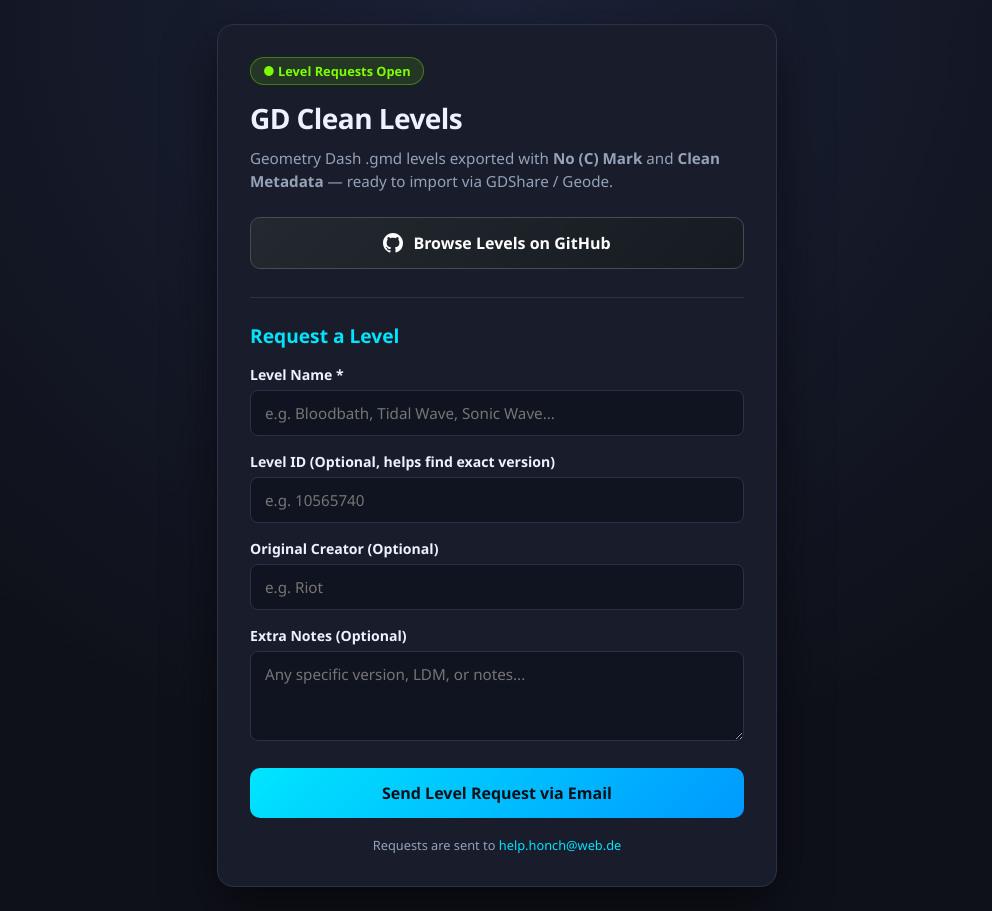
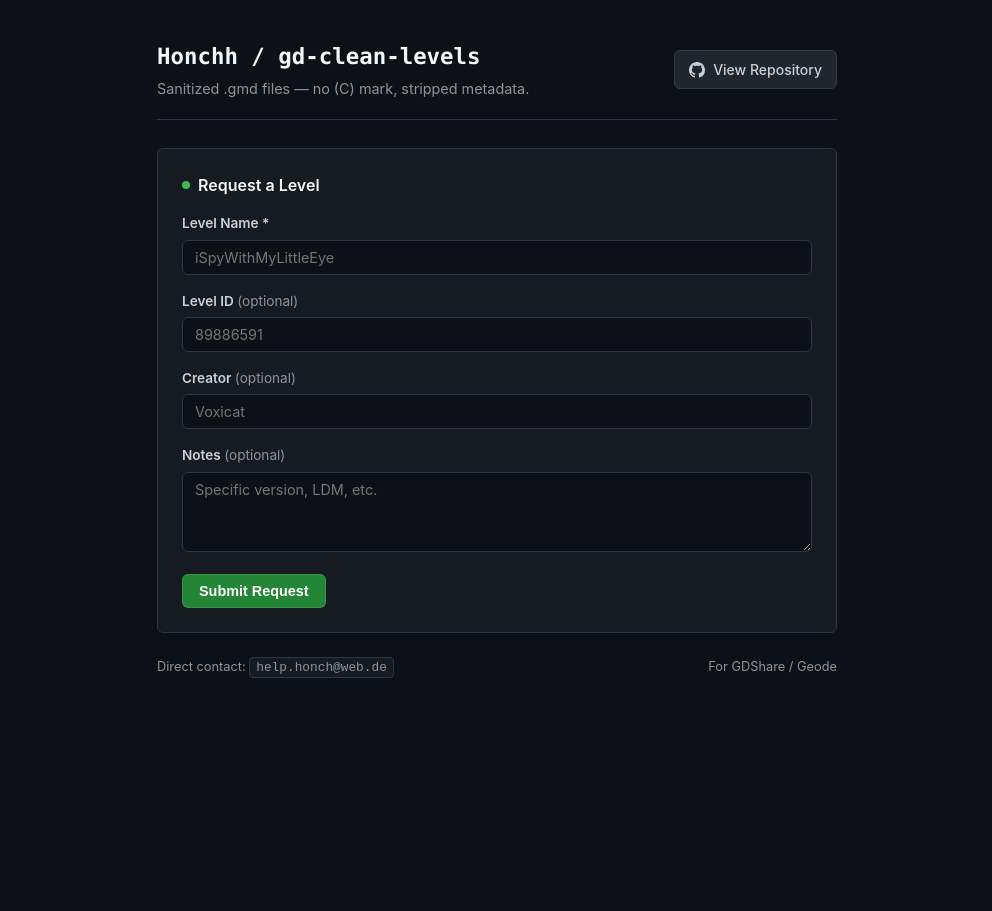
Before and after one commit to Honchh/geometry-dash-no-copymark-levels, a plain HTML site: page index.html in a window 1280 px wide. Shown: the whole page, without its empty margins (143-1135 px from the left). After the commit the page ends 800 px from the top, so only its background shows below. Drawn offline with Linux system fonts and the light colour scheme.

Commit message:
index.html

```diff
--- a/index.html
+++ b/index.html
@@ -3,243 +3,224 @@
 <head>
   <meta charset="UTF-8" />
   <meta name="viewport" content="width=device-width, initial-scale=1.0" />
-  <title>GD Clean Levels — Request & Archive</title>
+  <title>gd-clean-levels // Honchh</title>
   <style>
-    :root {
-      --bg: #0f111a;
-      --card: #181c2b;
-      --border: #2a314a;
-      --primary: #00e5ff;
-      --accent: #7cff01;
-      --text: #eef2ff;
-      --muted: #94a3b8;
-    }
-
     * {
       box-sizing: border-box;
       margin: 0;
       padding: 0;
-      font-family: 'Segoe UI', system-ui, -apple-system, sans-serif;
     }
 
     body {
-      background: radial-gradient(circle at top, #1b2238 0%, var(--bg) 70%);
-      color: var(--text);
-      min-height: 100vh;
+      background-color: #0d1117;
+      color: #c9d1d9;
+      font-family: -apple-system, BlinkMacSystemFont, "Segoe UI", Helvetica, Arial, sans-serif;
+      line-height: 1.5;
+      padding: 40px 20px;
+    }
+
+    .wrapper {
+      max-width: 680px;
+      margin: 0 auto;
+    }
+
+    header {
+      border-bottom: 1px solid #30363d;
+      padding-bottom: 20px;
+      margin-bottom: 28px;
       display: flex;
-      justify-content: center;
+      justify-content: space-between;
       align-items: center;
+      flex-wrap: wrap;
+      gap: 12px;
+    }
+
+    .title-area h1 {
+      font-size: 1.4rem;
+      color: #f0f6fc;
+      font-family: ui-monospace, SFMono-Regular, SF Mono, Menlo, Consolas, monospace;
+    }
+
+    .title-area p {
+      font-size: 0.9rem;
+      color: #8b949e;
+      margin-top: 4px;
+    }
+
+    .gh-btn {
+      display: inline-flex;
+      align-items: center;
+      gap: 8px;
+      background-color: #21262d;
+      color: #c9d1d9;
+      border: 1px solid #363b42;
+      padding: 8px 14px;
+      border-radius: 6px;
+      font-size: 0.875rem;
+      font-weight: 500;
+      text-decoration: none;
+      transition: background-color 0.15s, border-color 0.15s;
+    }
+
+    .gh-btn:hover {
+      background-color: #30363d;
+      border-color: #8b949e;
+      color: #ffffff;
+    }
+
+    .box {
+      background-color: #161b22;
+      border: 1px solid #30363d;
+      border-radius: 6px;
       padding: 24px;
     }
 
-    .container {
-      width: 100%;
-      max-width: 560px;
-      background: var(--card);
-      border: 1px solid var(--border);
-      border-radius: 16px;
-      padding: 32px;
-      box-shadow: 0 20px 50px rgba(0, 0, 0, 0.5);
+    .box-header {
+      font-size: 1rem;
+      font-weight: 600;
+      color: #f0f6fc;
+      margin-bottom: 16px;
+      display: flex;
+      align-items: center;
+      gap: 8px;
     }
 
-    .badge {
+    .status-dot {
+      height: 8px;
+      width: 8px;
+      background-color: #3fb950;
+      border-radius: 50%;
       display: inline-block;
-      background: rgba(124, 255, 1, 0.12);
-      color: var(--accent);
-      border: 1px solid rgba(124, 255, 1, 0.35);
-      padding: 4px 12px;
-      border-radius: 999px;
-      font-size: 0.8rem;
-      font-weight: 600;
-      margin-bottom: 14px;
     }
 
-    h1 {
-      font-size: 1.75rem;
-      margin-bottom: 10px;
-      letter-spacing: -0.02em;
-    }
-
-    p.subtitle {
-      color: var(--muted);
-      font-size: 0.95rem;
-      line-height: 1.5;
-      margin-bottom: 24px;
-    }
-
-    .repo-btn {
-      display: flex;
-      align-items: center;
-      justify-content: center;
-      gap: 10px;
-      width: 100%;
-      padding: 14px 20px;
-      background: linear-gradient(135deg, #24292f, #161b22);
-      color: #ffffff;
-      text-decoration: none;
-      font-weight: 600;
-      border: 1px solid #444c56;
-      border-radius: 10px;
-      transition: transform 0.15s ease, border-color 0.15s ease;
-      margin-bottom: 28px;
-    }
-
-    .repo-btn:hover {
-      transform: translateY(-2px);
-      border-color: var(--primary);
-    }
-
-    hr {
-      border: none;
-      border-top: 1px solid var(--border);
-      margin-bottom: 24px;
-    }
-
-    h2 {
-      font-size: 1.2rem;
-      margin-bottom: 16px;
-      color: var(--primary);
-    }
-
-    .form-group {
+    .field {
       margin-bottom: 16px;
     }
 
     label {
       display: block;
-      font-size: 0.88rem;
+      font-size: 0.85rem;
       font-weight: 600;
+      color: #c9d1d9;
       margin-bottom: 6px;
-      color: var(--text);
     }
 
-    input, textarea, select {
-      width: 100%;
-      padding: 12px 14px;
-      background: #101420;
-      border: 1px solid var(--border);
-      border-radius: 8px;
-      color: var(--text);
-      font-size: 0.95rem;
-      outline: none;
-      transition: border-color 0.15s ease;
+    label span {
+      color: #8b949e;
+      font-weight: 400;
     }
 
-    input:focus, textarea:focus, select:focus {
-      border-color: var(--primary);
+    input, textarea {
+      width: 100%;
+      background-color: #0d1117;
+      border: 1px solid #30363d;
+      border-radius: 6px;
+      padding: 8px 12px;
+      color: #c9d1d9;
+      font-size: 0.9rem;
+      font-family: inherit;
+    }
+
+    input:focus, textarea:focus {
+      outline: none;
+      border-color: #58a6ff;
+      box-shadow: 0 0 0 3px rgba(88, 166, 255, 0.15);
     }
 
     textarea {
+      min-height: 80px;
       resize: vertical;
-      min-height: 90px;
     }
 
-    .submit-btn {
-      width: 100%;
-      padding: 14px;
-      background: linear-gradient(135deg, var(--primary), #0099ff);
-      color: #071019;
-      font-weight: 700;
-      font-size: 1rem;
-      border: none;
-      border-radius: 10px;
+    button[type="submit"] {
+      background-color: #238636;
+      color: #ffffff;
+      border: 1px solid rgba(240, 246, 252, 0.1);
+      border-radius: 6px;
+      padding: 8px 16px;
+      font-size: 0.9rem;
+      font-weight: 600;
       cursor: pointer;
-      transition: opacity 0.15s ease, transform 0.15s ease;
-      margin-top: 6px;
+      transition: background-color 0.15s;
     }
 
-    .submit-btn:hover {
-      opacity: 0.92;
-      transform: translateY(-1px);
+    button[type="submit"]:hover {
+      background-color: #2ea043;
     }
 
-    .footer-note {
-      margin-top: 18px;
-      text-align: center;
+    footer {
+      margin-top: 24px;
       font-size: 0.8rem;
-      color: var(--muted);
+      color: #8b949e;
+      display: flex;
+      justify-content: space-between;
+      flex-wrap: wrap;
+      gap: 8px;
     }
 
-    .footer-note a {
-      color: var(--primary);
-      text-decoration: none;
+    footer code {
+      background: #161b22;
+      padding: 2px 6px;
+      border-radius: 4px;
+      border: 1px solid #30363d;
     }
   </style>
 </head>
 <body>
-  <div class="container">
-    <span class="badge">● Level Requests Open</span>
-    <h1>GD Clean Levels</h1>
-    <p class="subtitle">
-      Geometry Dash <code>.gmd</code> levels exported with <strong>No (C) Mark</strong> and <strong>Clean Metadata</strong> — ready to import via GDShare / Geode.
-    </p>
-
-    <!-- Repository Button -->
-    <a
-      class="repo-btn"
-      href="https://github.com/Honchh/geometry-dash-no-copymark-levels/tree/main"
-      target="_blank"
-      rel="noopener noreferrer"
-    >
-      <svg height="20" width="20" viewBox="0 0 16 16" fill="currentColor" aria-hidden="true">
+  <div class="wrapper">
+    <header>
+      <div class="title-area">
+        <h1>Honchh / gd-clean-levels</h1>
+        <p>Sanitized .gmd files — no (C) mark, stripped metadata.</p>
+      </div>
+      <a class="gh-btn" href="https://github.com" target="_blank" rel="noopener noreferrer">
+        <svg height="16" width="16" viewBox="0 0 16 16" fill="currentColor">
           <path d="M8 0C3.58 0 0 3.58 0 8c0 3.54 2.29 6.53 5.47 7.59.4.07.55-.17.55-.38 0-.19-.01-.82-.01-1.49-2.01.37-2.53-.49-2.69-.94-.09-.23-.48-.94-.82-1.13-.28-.15-.68-.52-.01-.53.63-.01 1.08.58 1.23.82.72 1.21 1.87.87 2.33.66.07-.52.28-.87.51-1.07-1.78-.2-3.64-.89-3.64-3.95 0-.87.31-1.59.82-2.15-.08-.2-.36-1.02.08-2.12 0 0 .67-.21 2.2.82.64-.18 1.32-.27 2-.27.68 0 1.36.09 2 .27 1.53-1.04 2.2-.82 2.2-.82.44 1.1.16 1.92.08 2.12.51.56.82 1.27.82 2.15 0 3.07-1.87 3.75-3.65 3.95.29.25.54.73.54 1.48 0 1.07-.01 1.93-.01 2.2 0 .21.15.46.55.38A8.013 8.013 0 0016 8c0-4.42-3.58-8-8-8z"/>
         </svg>
-      Browse Levels on GitHub
+        View Repository
       </a>
+    </header>
 
-    <hr />
-
-    <h2>Request a Level</h2>
-    <form id="requestForm">
-      <div class="form-group">
-        <label for="levelName">Level Name *</label>
-        <input type="text" id="levelName" placeholder="e.g. Bloodbath, Tidal Wave, Sonic Wave..." required />
+    <div class="box">
+      <div class="box-header">
+        <span class="status-dot"></span>
+        Request a Level
       </div>
 
-      <div class="form-group">
-        <label for="levelId">Level ID (Optional, helps find exact version)</label>
-        <input type="text" id="levelId" placeholder="e.g. 10565740" />
+      <!-- Sends directly to help.honch@web.de without needing a mail app -->
+      <form action="https://formsubmit.co" method="POST">
+        <input type="hidden" name="_subject" value="[GD Level Request] New submission" />
+        <input type="hidden" name="_captcha" value="false" />
+        <input type="hidden" name="_template" value="table" />
+
+        <div class="field">
+          <label for="level">Level Name *</label>
+          <input type="text" id="level" name="Level Name" placeholder="iSpyWithMyLittleEye" required />
         </div>
 
-      <div class="form-group">
-        <label for="creator">Original Creator (Optional)</label>
-        <input type="text" id="creator" placeholder="e.g. Riot" />
+        <div class="field">
+          <label for="id">Level ID <span>(optional)</span></label>
+          <input type="text" id="id" name="Level ID" placeholder="89886591" />
         </div>
 
-      <div class="form-group">
-        <label for="notes">Extra Notes (Optional)</label>
-        <textarea id="notes" placeholder="Any specific version, LDM, or notes..."></textarea>
+        <div class="field">
+          <label for="creator">Creator <span>(optional)</span></label>
+          <input type="text" id="creator" name="Creator" placeholder="Voxicat" />
         </div>
 
-      <button type="submit" class="submit-btn">Send Level Request via Email</button>
-    </form>
-
-    <div class="footer-note">
-      Requests are sent to <a href="mailto:help.honch@web.de">help.honch@web.de</a>
-    </div>
+        <div class="field">
+          <label for="notes">Notes <span>(optional)</span></label>
+          <textarea id="notes" name="Notes" placeholder="Specific version, LDM, etc."></textarea>
         </div>
 
-  <script>
-    document.getElementById('requestForm').addEventListener('submit', function (e) {
-      e.preventDefault();
+        <button type="submit">Submit Request</button>
+      </form>
+    </div>
 
-      const levelName = document.getElementById('levelName').value.trim();
-      const levelId = document.getElementById('levelId').value.trim() || 'Not specified';
-      const creator = document.getElementById('creator').value.trim() || 'Not specified';
-      const notes = document.getElementById('notes').value.trim() || 'None';
-
-      const subject = encodeURIComponent(`[GD Level Request] ${levelName}`);
-      const body = encodeURIComponent(
-        `Hey Honch,\n\nI would like to request the following Geometry Dash level (No C-Mark, Clean Metadata):\n\n` +
-        `• Level Name: ${levelName}\n` +
-        `• Level ID: ${levelId}\n` +
-        `• Creator: ${creator}\n` +
-        `• Notes: ${notes}\n\n` +
-        `Thanks!`
-      );
-
-      window.location.href = `mailto:help.honch@web.de?subject=${subject}&body=${body}`;
-    });
-  </script>
+    <footer>
+      <span>Direct contact: <code>help.honch@web.de</code></span>
+      <span>For GDShare / Geode</span>
+    </footer>
+  </div>
 </body>
 </html>
```
Lines whose indentation alone changed are shown as unchanged.
